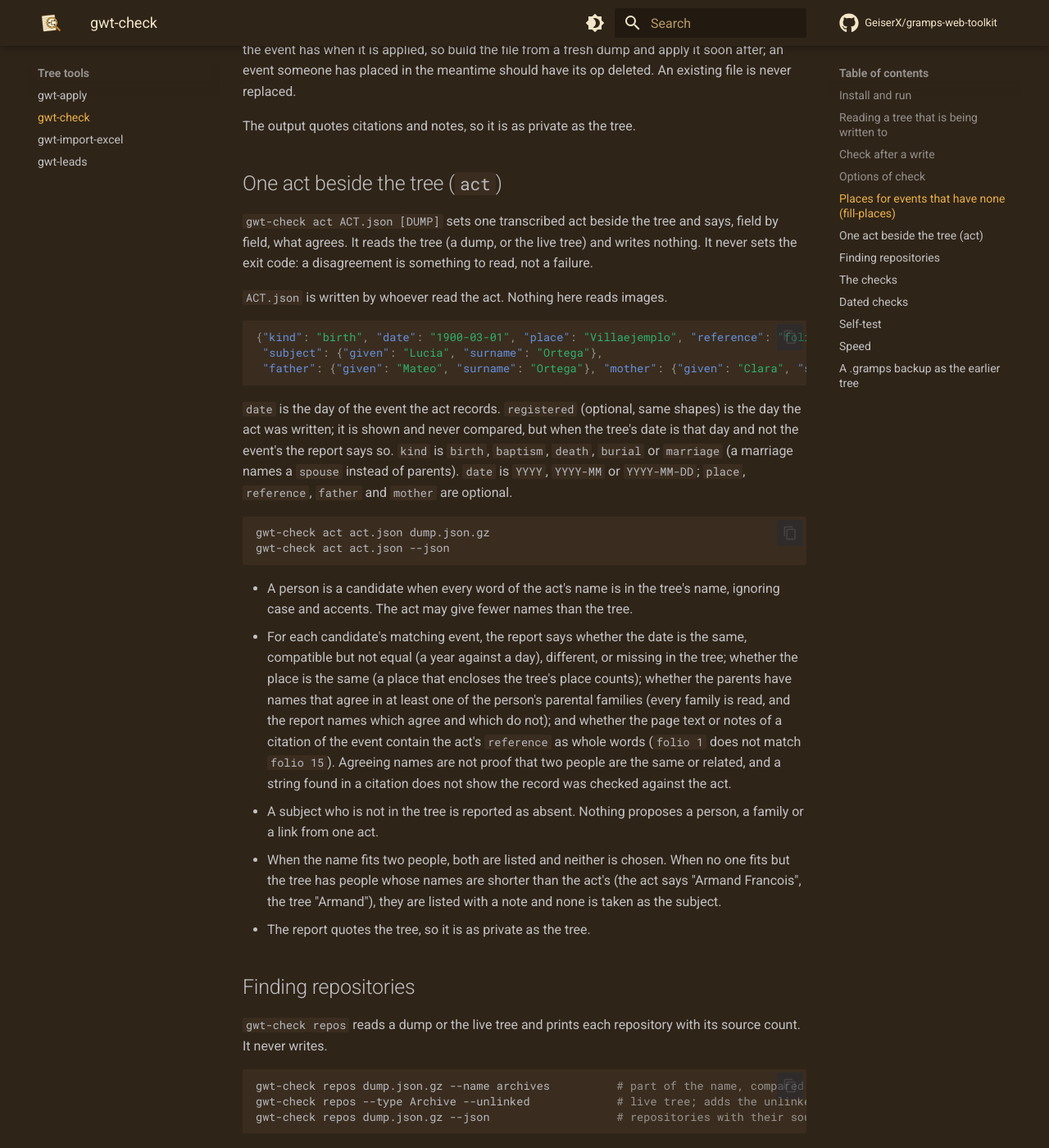
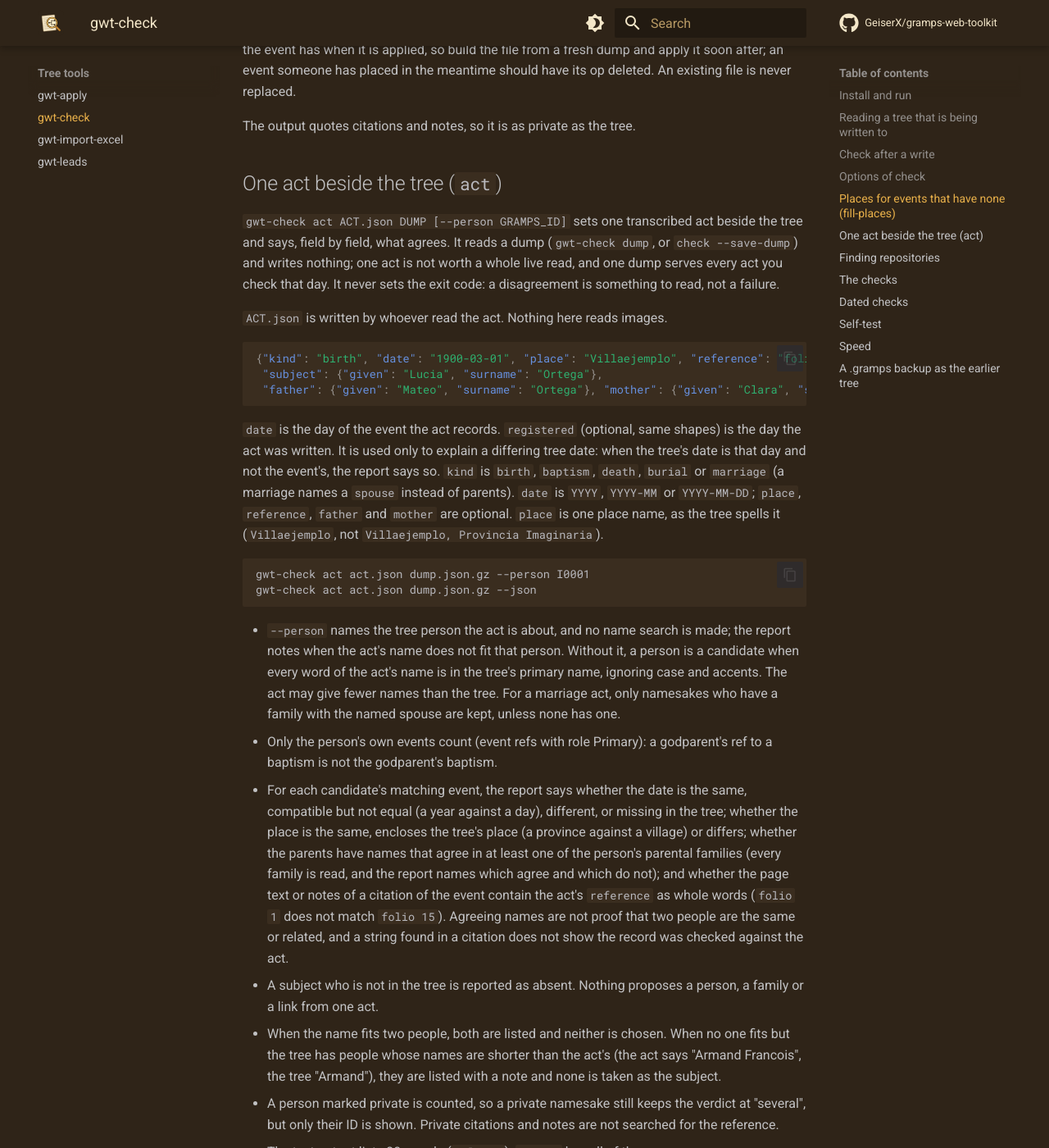
Before and after one commit to GeiserX/gramps-web-toolkit, an MkDocs documentation site: the page built from docs/check.md, in a window 1280 px wide and 1400 px high, scrolled down 5422 px. Shown: the whole window at 82% size. Built offline with MkDocs 1.6.1 and Material for MkDocs 9.7.7, drawn with Linux system fonts in a browser that asks for light colours; comment, search, counter and statistics services are not loaded; some of the changed text lies outside the part shown.

Commit message:
fix(check): act needs a dump, tells a province from its village, and reads text-only tree dates
A whole live read to compare one act is the cost we avoid elsewhere, so act now takes a dump.
An act naming the province was reported as the same place as any village in it; it now says
the act's place encloses the tree's. A tree date kept only as text read as "no date". The
registered day was described as never compared although it explains a differing date; the
wording says what it does. The text output lists at most --limit people.

````diff
--- a/docs/check.md
+++ b/docs/check.md
@@ -105,7 +105,7 @@ The output quotes citations and notes, so it is as private as the tree.
 
 ## One act beside the tree (`act`)
 
-`gwt-check act ACT.json [DUMP]` sets one transcribed act beside the tree and says, field by field, what agrees. It reads the tree (a dump, or the live tree) and writes nothing. It never sets the exit code: a disagreement is something to read, not a failure.
+`gwt-check act ACT.json DUMP [--person GRAMPS_ID]` sets one transcribed act beside the tree and says, field by field, what agrees. It reads a dump (`gwt-check dump`, or `check --save-dump`) and writes nothing; one act is not worth a whole live read, and one dump serves every act you check that day. It never sets the exit code: a disagreement is something to read, not a failure.
 
 `ACT.json` is written by whoever read the act. Nothing here reads images.
 
@@ -115,17 +115,20 @@ The output quotes citations and notes, so it is as private as the tree.
  "father": {"given": "Mateo", "surname": "Ortega"}, "mother": {"given": "Clara", "surname": "Sanz"}}
 ```
 
-`date` is the day of the event the act records. `registered` (optional, same shapes) is the day the act was written; it is shown and never compared, but when the tree's date is that day and not the event's the report says so. `kind` is `birth`, `baptism`, `death`, `burial` or `marriage` (a marriage names a `spouse` instead of parents). `date` is `YYYY`, `YYYY-MM` or `YYYY-MM-DD`; `place`, `reference`, `father` and `mother` are optional.
+`date` is the day of the event the act records. `registered` (optional, same shapes) is the day the act was written. It is used only to explain a differing tree date: when the tree's date is that day and not the event's, the report says so. `kind` is `birth`, `baptism`, `death`, `burial` or `marriage` (a marriage names a `spouse` instead of parents). `date` is `YYYY`, `YYYY-MM` or `YYYY-MM-DD`; `place`, `reference`, `father` and `mother` are optional. `place` is one place name, as the tree spells it (`Villaejemplo`, not `Villaejemplo, Provincia Imaginaria`).
 
 ```sh
-gwt-check act act.json dump.json.gz
-gwt-check act act.json --json
+gwt-check act act.json dump.json.gz --person I0001
+gwt-check act act.json dump.json.gz --json
 ```
 
-- A person is a candidate when every word of the act's name is in the tree's name, ignoring case and accents. The act may give fewer names than the tree.
-- For each candidate's matching event, the report says whether the date is the same, compatible but not equal (a year against a day), different, or missing in the tree; whether the place is the same (a place that encloses the tree's place counts); whether the parents have names that agree in at least one of the person's parental families (every family is read, and the report names which agree and which do not); and whether the page text or notes of a citation of the event contain the act's `reference` as whole words (`folio 1` does not match `folio 15`). Agreeing names are not proof that two people are the same or related, and a string found in a citation does not show the record was checked against the act.
+- `--person` names the tree person the act is about, and no name search is made; the report notes when the act's name does not fit that person. Without it, a person is a candidate when every word of the act's name is in the tree's primary name, ignoring case and accents. The act may give fewer names than the tree. For a marriage act, only namesakes who have a family with the named spouse are kept, unless none has one.
+- Only the person's own events count (event refs with role Primary): a godparent's ref to a baptism is not the godparent's baptism.
+- For each candidate's matching event, the report says whether the date is the same, compatible but not equal (a year against a day), different, or missing in the tree; whether the place is the same, encloses the tree's place (a province against a village) or differs; whether the parents have names that agree in at least one of the person's parental families (every family is read, and the report names which agree and which do not); and whether the page text or notes of a citation of the event contain the act's `reference` as whole words (`folio 1` does not match `folio 15`). Agreeing names are not proof that two people are the same or related, and a string found in a citation does not show the record was checked against the act.
 - A subject who is not in the tree is reported as absent. Nothing proposes a person, a family or a link from one act.
 - When the name fits two people, both are listed and neither is chosen. When no one fits but the tree has people whose names are shorter than the act's (the act says "Armand Francois", the tree "Armand"), they are listed with a note and none is taken as the subject.
+- A person marked private is counted, so a private namesake still keeps the verdict at "several", but only their ID is shown. Private citations and notes are not searched for the reference.
+- The text output lists 30 people (`--limit`); `--json` has all of them.
 - The report quotes the tree, so it is as private as the tree.
 
 ## Finding repositories
````
Also changed, not shown: 4 other files.
